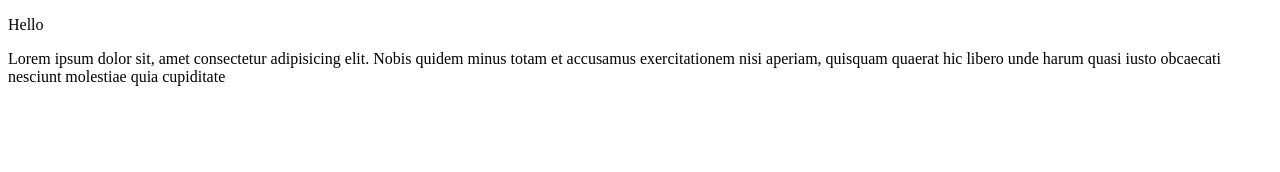
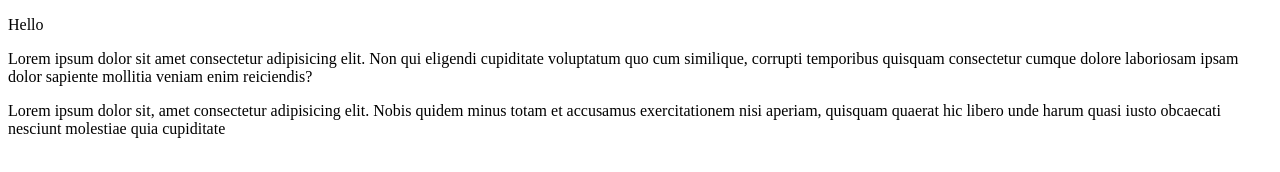
Before and after one commit to goodboiclique/example, a plain HTML site: page index.html in a window 1280 px wide. Drawn offline with Linux system fonts and the light colour scheme.

Commit message:
index.html

```diff
--- a/index.html
+++ b/index.html
@@ -10,6 +10,7 @@
    <p>
       Hello
    </p>
+   <p>Lorem ipsum dolor sit amet consectetur adipisicing elit. Non qui eligendi cupiditate voluptatum quo cum similique, corrupti temporibus quisquam consectetur cumque dolore laboriosam ipsam dolor sapiente mollitia veniam enim reiciendis?</p>
    <p>Lorem ipsum dolor sit, amet consectetur adipisicing elit. Nobis quidem minus totam et accusamus exercitationem nisi aperiam, quisquam quaerat hic libero unde harum quasi iusto obcaecati nesciunt molestiae quia cupiditate</p>
    <script src="/script.js"></script>
 </body>
```
